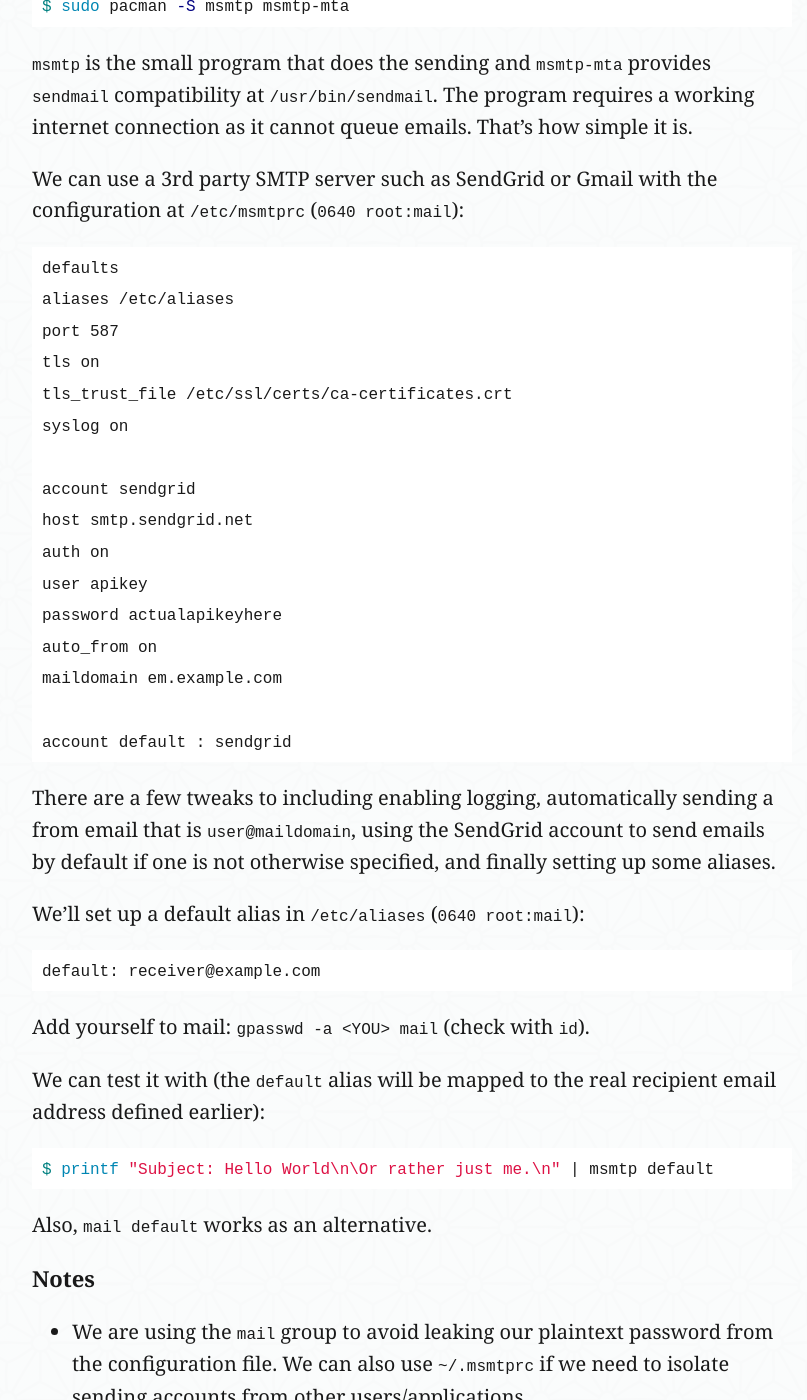
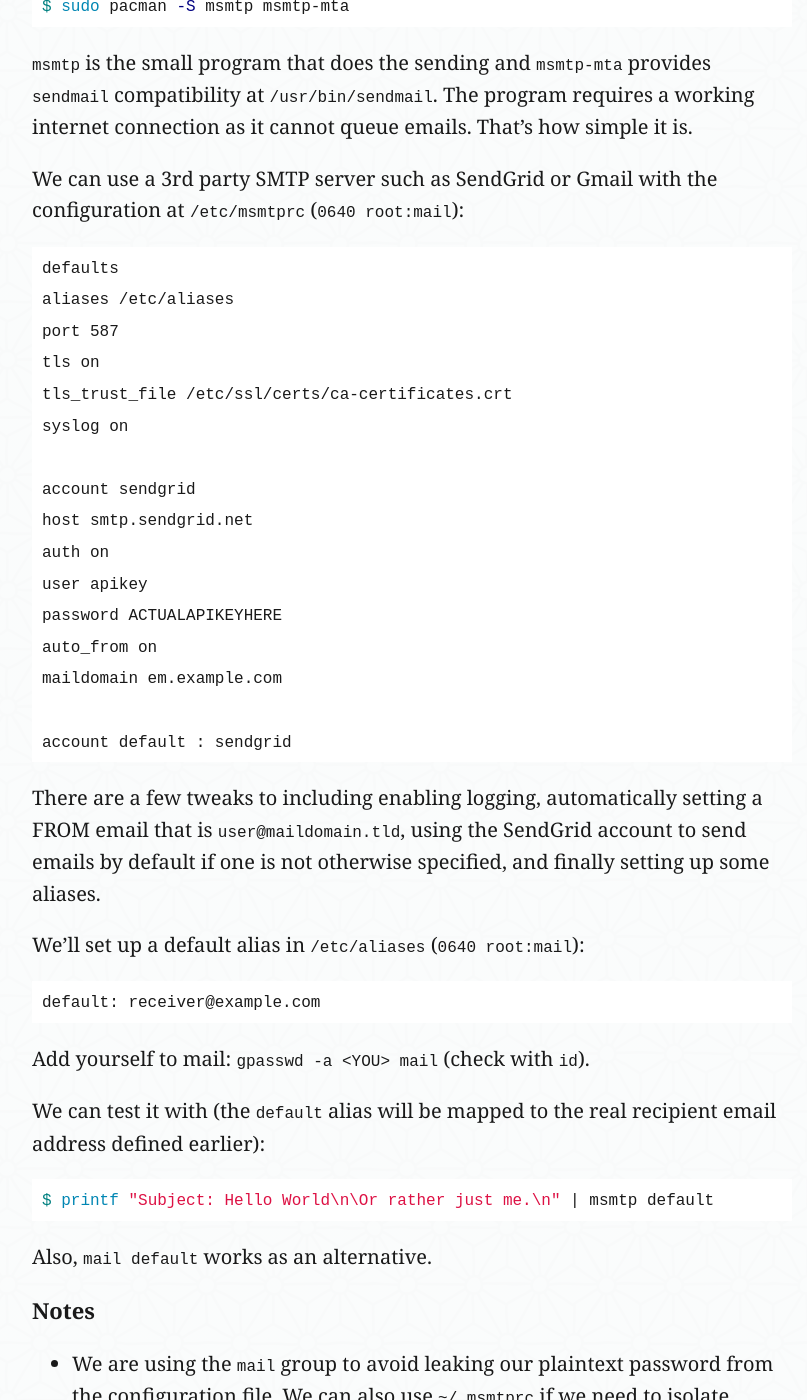
Before and after one commit to QasimK/qasimk.github.io, a Jekyll site: the page built from _posts/2018-04-06-linux-email.md, in a window 1280 px wide and 1400 px high, scrolled down 448 px. Shown: the whole window, without its empty margins (228-1035 px from the left). Built offline with Jekyll 4.4.1, drawn with Linux system fonts in a browser that asks for light colours; some of the changed text lies outside the part shown.

Commit message:
Tweak Linux Email article

````diff
--- a/_posts/2018-04-06-linux-email.md
+++ b/_posts/2018-04-06-linux-email.md
@@ -36,15 +36,15 @@
 host smtp.sendgrid.net
 auth on
 user apikey
-password actualapikeyhere
+password ACTUALAPIKEYHERE
 auto_from on
 maildomain em.example.com
 
 account default : sendgrid
 ```
 
-There are a few tweaks to including enabling logging, automatically sending
-a from email that is `user@maildomain`, using the SendGrid account to send
+There are a few tweaks to including enabling logging, automatically setting
+a FROM email that is `user@maildomain.tld`, using the SendGrid account to send
 emails by default if one is not otherwise specified, and finally setting up some
 aliases.
 
````
Also changed, not shown: other parts of _posts/2018-04-06-linux-email.md (+2 -1 lines).
